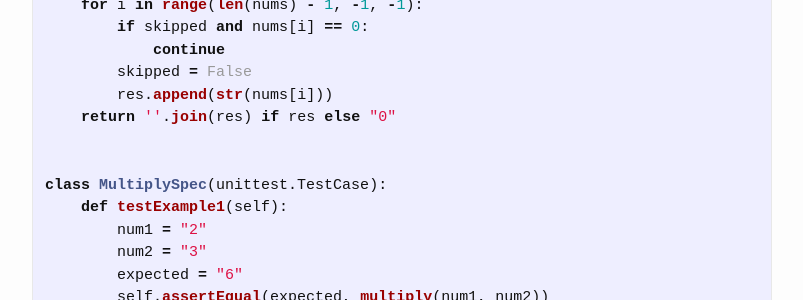
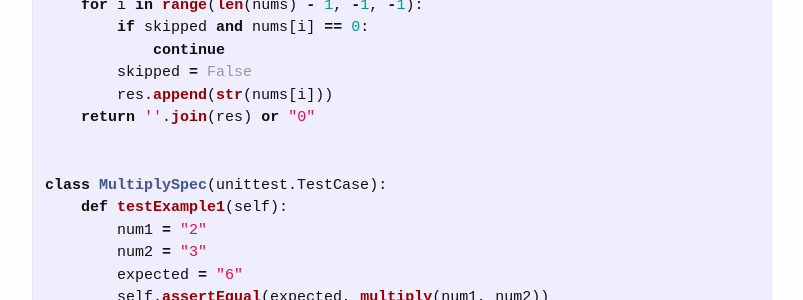
Before and after one commit to trsong/trsong.github.io, a Jekyll site: the page built from _posts/2023-01-01-DailyQuestions.md, in a window 1280 px wide and 900 px high, scrolled down 23105 px. Shown: the part 151-451 px from the top of the window, without its empty margins (238-1041 px from the left). Built offline with Jekyll 4.4.1, drawn with Linux system fonts in a browser that asks for light colours.

Commit message:
Simplify previous solution

```diff
--- a/_posts/2023-01-01-DailyQuestions.md
+++ b/_posts/2023-01-01-DailyQuestions.md
@@ -1073,7 +1073,7 @@ def formate_reverse_arr(nums):
             continue
         skipped = False
         res.append(str(nums[i]))
-    return ''.join(res) if res else "0"
+    return ''.join(res) or "0"
 
 
 class MultiplySpec(unittest.TestCase):
```
